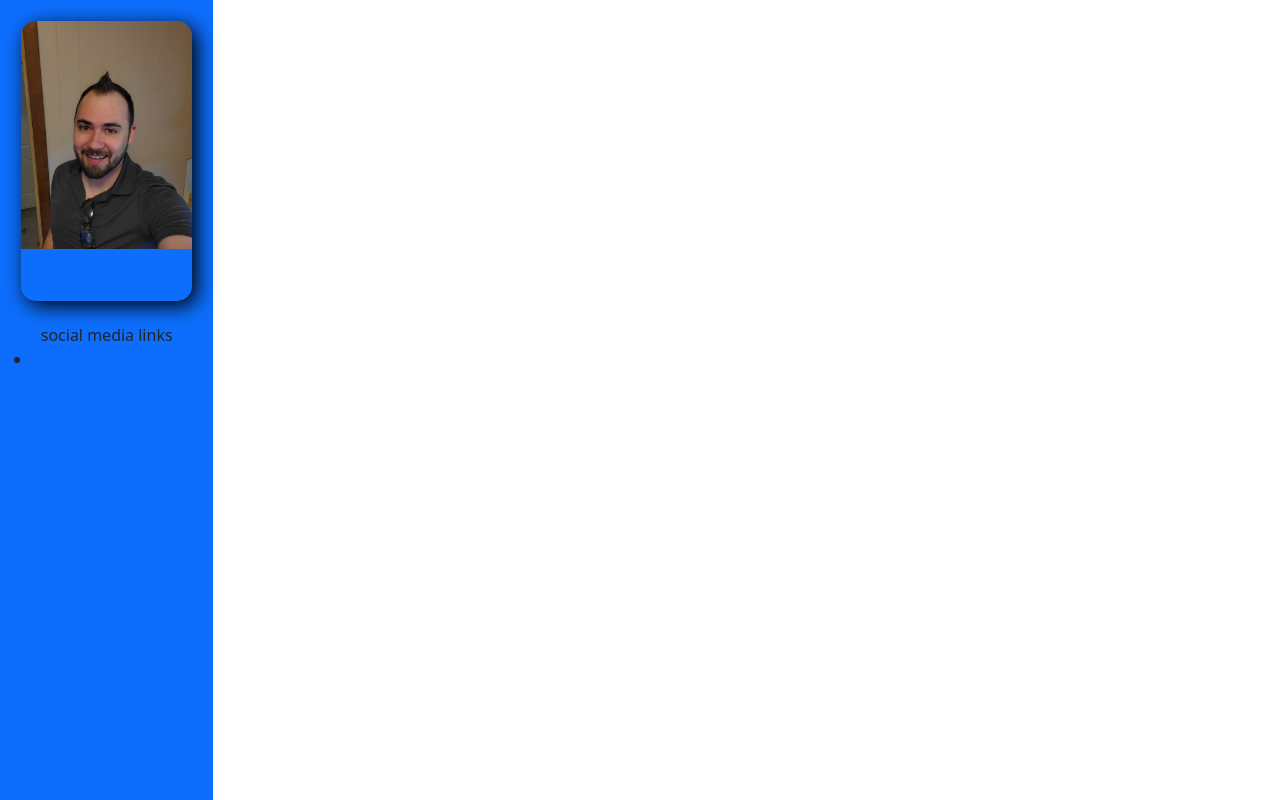
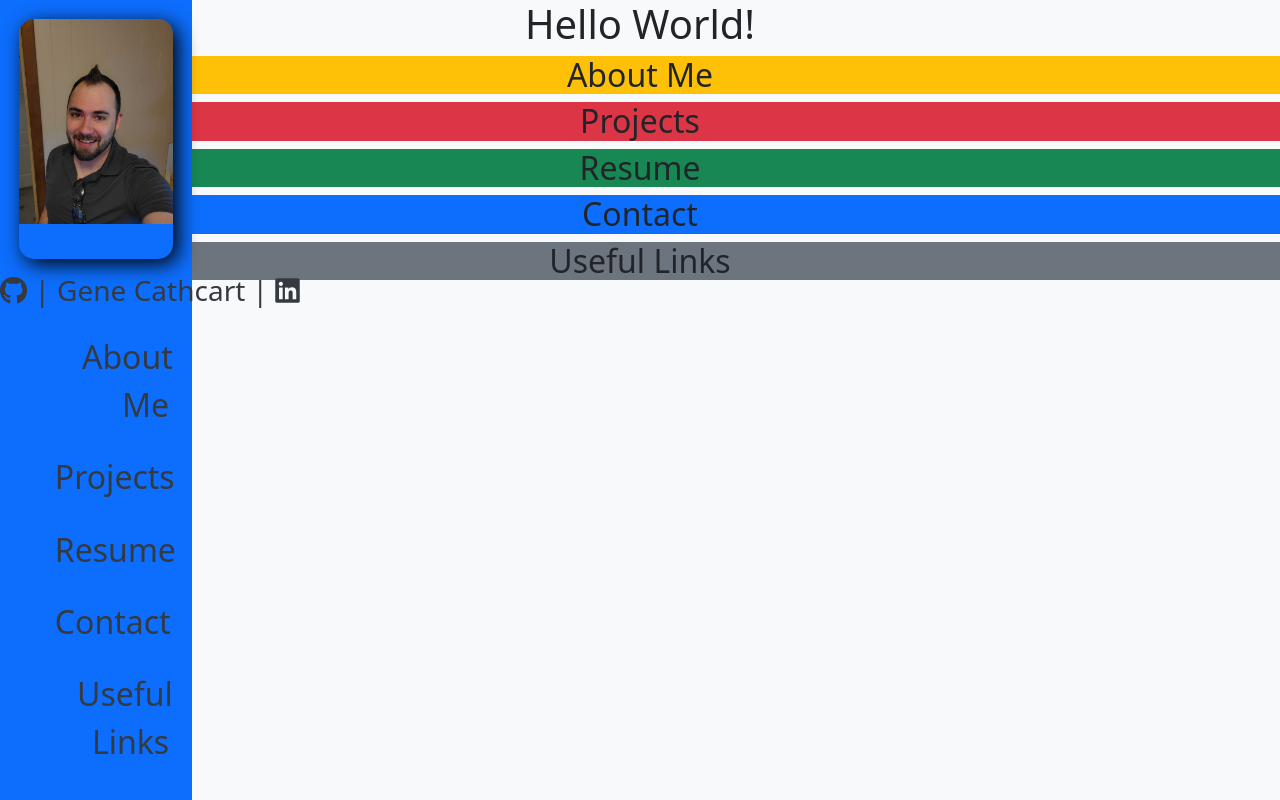
Before and after one commit to Ecthcrt3/PortfolioSite_v2, a plain HTML site: page index.html in a window 1280 px wide. Drawn offline with nearby package versions, Linux system fonts and the light colour scheme.

Commit message:
laid out navbar and main content

```diff
--- a/CSS/Custom.css
+++ b/CSS/Custom.css
@@ -1,16 +1,19 @@
 body {
   font-size: 16px;
+  background-color: #f8f9fa;
 }
 
 nav {
   display: inline-block;
+  width: 15%;
   height: 100vh;
+  position: fixed;
 }
 
 .image {
   width: 80%;
-    height: 35vh;
-    margin: 10%;
+  height: 30vh;
+  margin: 10% 10% 5% 10%;
   border-radius: 15px;
   overflow: hidden;
   box-shadow: 5px 5px 20px #000;
@@ -20,3 +23,38 @@ nav {
   width: 100%;
   object-fit: cover;
 }
+
+.navbar-brand {
+  text-align: center;
+}
+
+.navbar-brand a {
+  font-size: 1.75em;
+  text-decoration: none;
+  color: #343a40;
+}
+
+nav{
+    display: inline-block;
+}
+.navbar-nav ul {
+  list-style: none;
+  margin: 5% 10%;
+  font-size: 2em;
+  color: #343a40;
+}
+
+.navbar-nav ul li {
+  padding: 10% 0;
+}
+.navbar-nav ul li a {
+  color: #343a40;
+  text-decoration: none;
+  padding: 3%;
+  border-radius: 3px;
+}
+
+.navbar-nav ul li a:hover {
+    transition: .7s all ease;
+    background-color: #f8f9fa;
+}
--- a/index.html
+++ b/index.html
@@ -9,6 +9,9 @@
 
     <title>Gene Cathcart | Full Stack Developer</title>
 
+    <!-- Link to FontAwesome Icons -->
+    <script src="https://kit.fontawesome.com/e8ddeadb44.js" crossorigin="anonymous"></script>
+
     <!-- Latest compiled and minified CSS -->
     <link rel="stylesheet" href="CSS/Vendor/bootstrap.min.css" />
 
@@ -16,20 +19,53 @@
     <link rel="stylesheet" href="CSS/Custom.css" />
   </head>
   <body>
+    <nav class="bg-primary nav-dark" id="navbar">
 
-    <nav class="col-md-2 bg-primary nav-dark" id="navbar">
       <div class="image">
-        <img src="/assets/20221002_085057.jpg" alt="Gene Cathcart">
+        <img src="/assets/20221002_085057.jpg" alt="Gene Cathcart" />
       </div>
-      <div class="navbar-brand text-center">social media links</div>
-      <div class="navbar-nav">
+
+      <div class="navbar-brand">
+        <a href="https://github.com" target="_blank" rel="noreferrer">
+          <i class="fa-brands fa-github"></i>
+        </a>
+        <a href="#"> | Gene Cathcart | </a>
+        <a href="https://linkedin.com" target="_blank" rel="noreferrer">
+          <i class="fa-brands fa-linkedin"></i>
+        </a>
+      </div>
+
+      <div class="navbar-nav text-end">
         <ul>
-          <li class="nav-item"></li>
+          <li class="nav-item"><a href="#aboutMe">About Me</a></li>
+          <li class="nav-item"><a href="#projects">Projects</a></li>
+          <li class="nav-item"><a href="#resume">Resume</a></li>
+          <li class="nav-item"><a href="#contact">Contact</a></li>
+          <li class="nav-item"><a href="#links">Useful Links</a></li>
         </ul>
       </div>
     </nav>
-    <main class="col-md-10">
+
+    <head><h1 class="text-center">Hello World!</h1></head>
+
+    <main>
+      <div class="bg-warning text-center" id="aboutMe">
+        <h2>About Me</h2>
+      </div>
+      <div class="bg-danger text-center" id="projects">
+        <h2>Projects</h2>
+      </div>
+      <div class="bg-success text-center" id="Resume">
+        <h2>Resume</h2>
+      </div>
+      <div class="bg-primary text-center" id="projects">
+        <h2>Contact</h2>
+      </div>
+      <div class="bg-secondary text-center" id="links">
+        <h2>Useful Links</h2>
+      </div>
     </main>
+
     <footer></footer>
     <!-- jQuery library -->
     <script src="https://ajax.googleapis.com/ajax/libs/jquery/3.6.4/jquery.min.js"></script>
```
Lines whose indentation alone changed are shown as unchanged.
